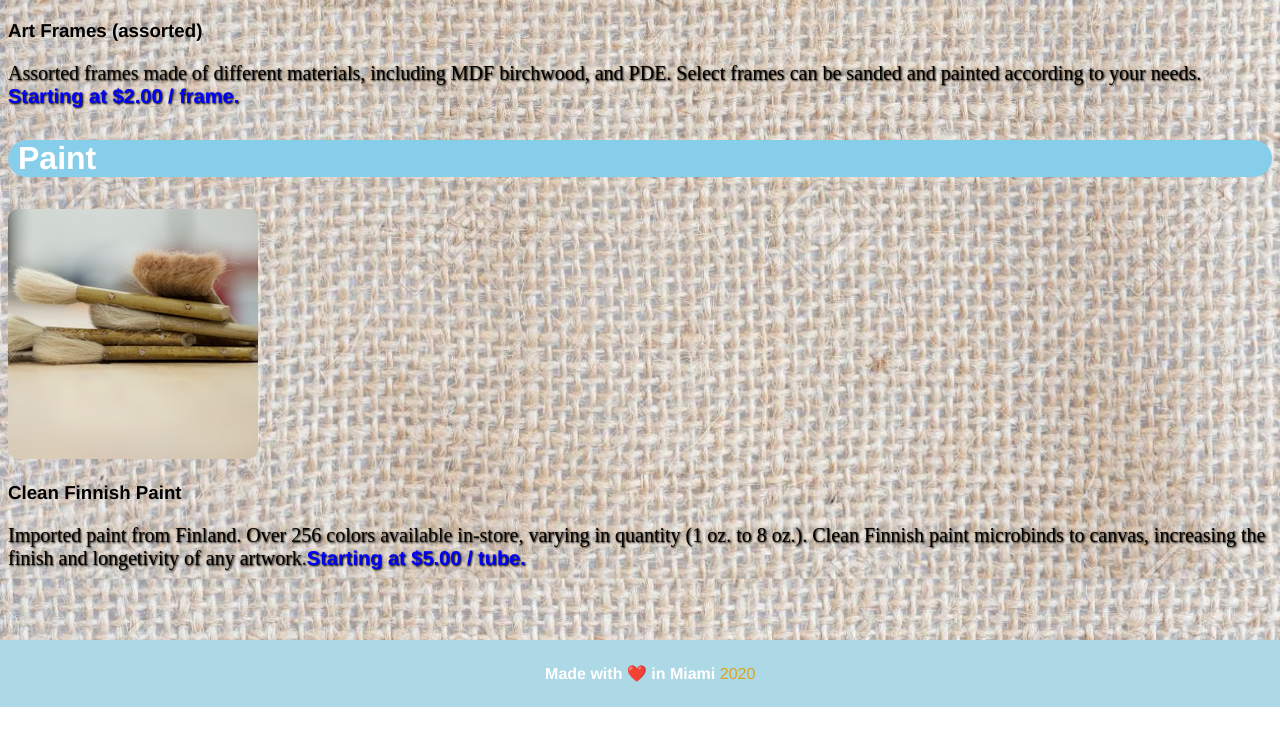
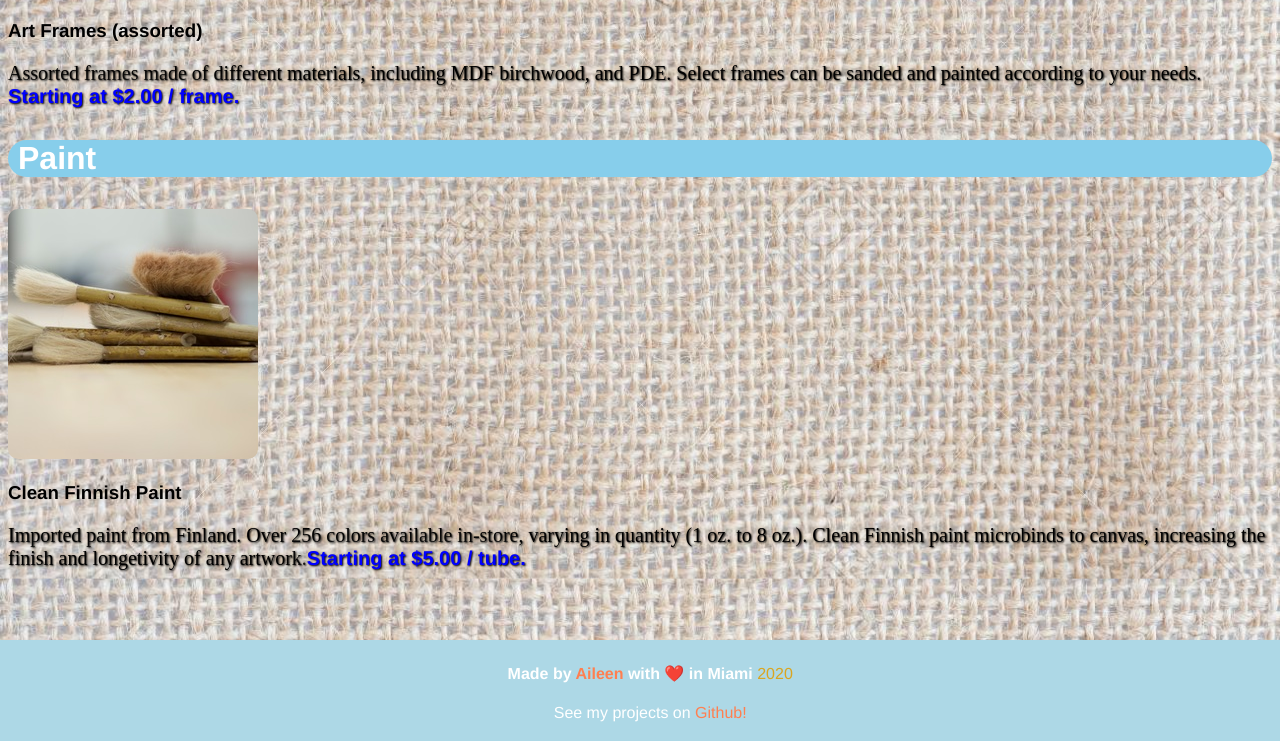
Before and after one commit to aichii/Dasmoto-s-Arts-Crafts, a plain HTML site: page index.html in a window 1280 px wide. Shown: the part 1048-1789 px from the top of the page. Before the commit the page ends 1755 px from the top, so only its background shows below. Drawn offline with Linux system fonts and the light colour scheme.

Commit message:
added github and linkedin info

```diff
--- a/index.html
+++ b/index.html
@@ -34,7 +34,8 @@
 
   </main>
   <footer>
-    <h4>Made with ❤️ in Miami <span class="year">2020</span></h4>
+    <h4>Made by <a href="https://www.linkedin.com/in/aileen-arcia/" id="contact">Aileen</a> with ❤️ in Miami <span class="year">2020</span></h4>
+    <p>See my projects on <a href="http://www.github.com/aichii" id="contact">Github!</a></p>
   </footer>
 </body>
 </html>
--- a/style.css
+++ b/style.css
@@ -78,10 +78,23 @@ footer {
 .year {
   font-family: Helvetica;
   color: goldenrod;
-  font-weight: normal;
+  font-weight: lighter;
 }
 
 .shadow  {
   text-shadow: 1px 1px 2px black, 0 0 25px white, 0 0 5px tan;
   font-size: 20px;
 }
+
+a:link {
+  color: coral;
+  text-decoration: none;
+}
+a:visited {
+  text-decoration: none;
+  color: coral;
+}
+ a:hover {
+  color: gray;
+  text-decoration: none;
+ }
```
